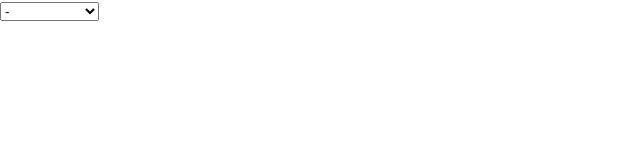
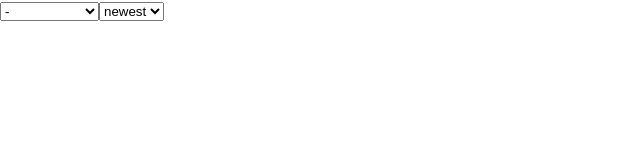
Before and after one commit to Kemosabe2911/appreviewfilter, a React (Create React App) app: page / in a window 1280 px wide. Shown: the top 160 px of the page, without its empty margins (0-640 px from the left). Built offline with nearby package versions, Linux system fonts and the light colour scheme.

Commit message:
Add timeorder

```diff
--- a/src/App.js
+++ b/src/App.js
@@ -9,6 +9,7 @@ function App() {
   //console.log(review);
   //const [result,setResult] = useState([]);
   const [appselected, setAppselected] = useState(null);
+  const [timeorder, setTimeorder]= useState('newest');
 
     const handleAppselected = (e) =>{
       e.preventDefault();
@@ -17,17 +18,29 @@ function App() {
         //console.log(appselected);
     }
 
+    const handleTimeorder = (e) =>{
+      e.preventDefault();
+        //console.log(e.target.value);
+        setTimeorder(e.target.value);
+        //console.log(appselected);
+    }
+
     console.log(appselected);
+    console.log(timeorder);
   return (
       <div className="container">
         <div className="top-container">
-          <Appselect apps={review} appselected={appselected} handleAppselected={handleAppselected} />
+          <Appselect apps={review}
+          appselected={appselected}
+          timeorder={timeorder}
+          handleAppselected={handleAppselected}
+          handleTimeorder={handleTimeorder}/>
         </div>
         <div className="left-container">
 
         </div>
         <div className="right-container">
-          <DisplayApp appselected={appselected} />
+          <DisplayApp appselected={appselected} timeorder={timeorder} />
         </div>
       </div>
   );
--- a/src/components/Appselect.js
+++ b/src/components/Appselect.js
@@ -1,6 +1,6 @@
 import React from 'react';
 
-const Appselect = ({ apps, appselected, handleAppselected}) => {
+const Appselect = ({ apps, appselected, timeorder, handleAppselected, handleTimeorder}) => {
     const appIDs=[];
     //const [appselected, setAppselected] = useState();
 
@@ -25,6 +25,10 @@ const Appselect = ({ apps, appselected, handleAppselected}) => {
                     <option key={app} value={app}>{app}</option>
                 ))}
             </select>
+            <select defaultValue={timeorder} onChange={handleTimeorder} >
+                <option value="newest">newest</option>
+                <option value="oldest">oldest</option>
+            </select>
         </form>
     )
 }
```
